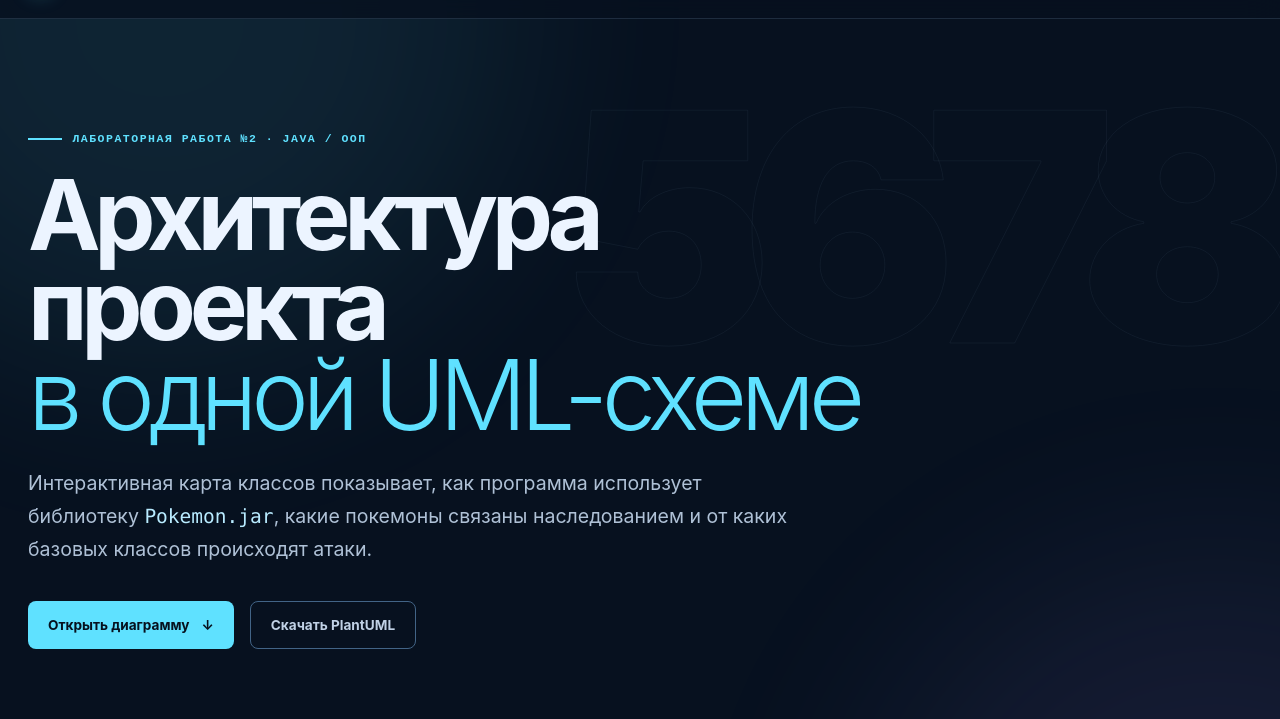
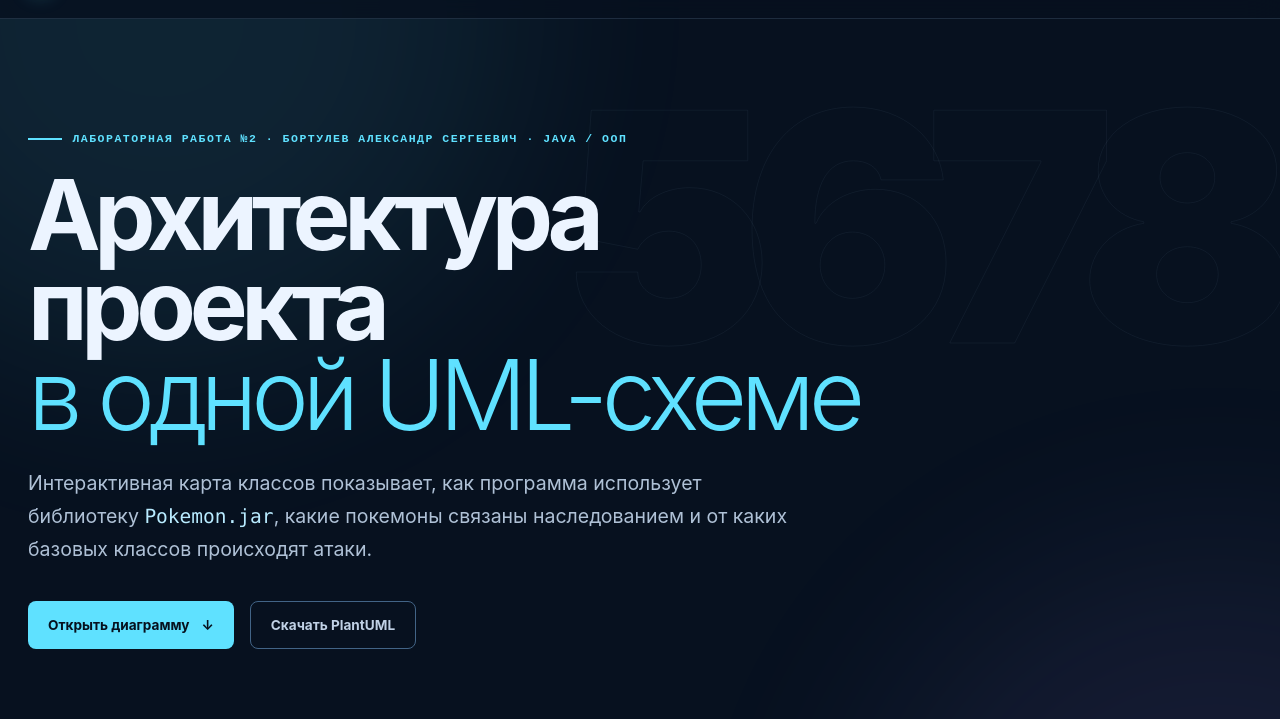
Before and after one commit to Bortulev-coder/pokemon-lab2, a plain HTML site: page index.html in a window 1280 px wide. Shown: the part 53-772 px from the top of the page. Drawn offline with Linux system fonts and the light colour scheme.

Commit message:
index.html

```diff
--- a/index.html
+++ b/index.html
@@ -26,7 +26,7 @@
 
   <main id="top">
     <section class="hero">
-      <div class="eyebrow"><span></span> Лабораторная работа №2 · Java / ООП</div>
+      <div class="eyebrow"><span></span> Лабораторная работа №2 · Бортулев Александр Сергеевич · Java / ООП</div>
       <h1>Архитектура проекта<br><em>в одной UML-схеме</em></h1>
       <p class="hero-copy">Интерактивная карта классов показывает, как программа использует библиотеку <code>Pokemon.jar</code>, какие покемоны связаны наследованием и от каких базовых классов происходят атаки.</p>
       <div class="hero-actions">
```
